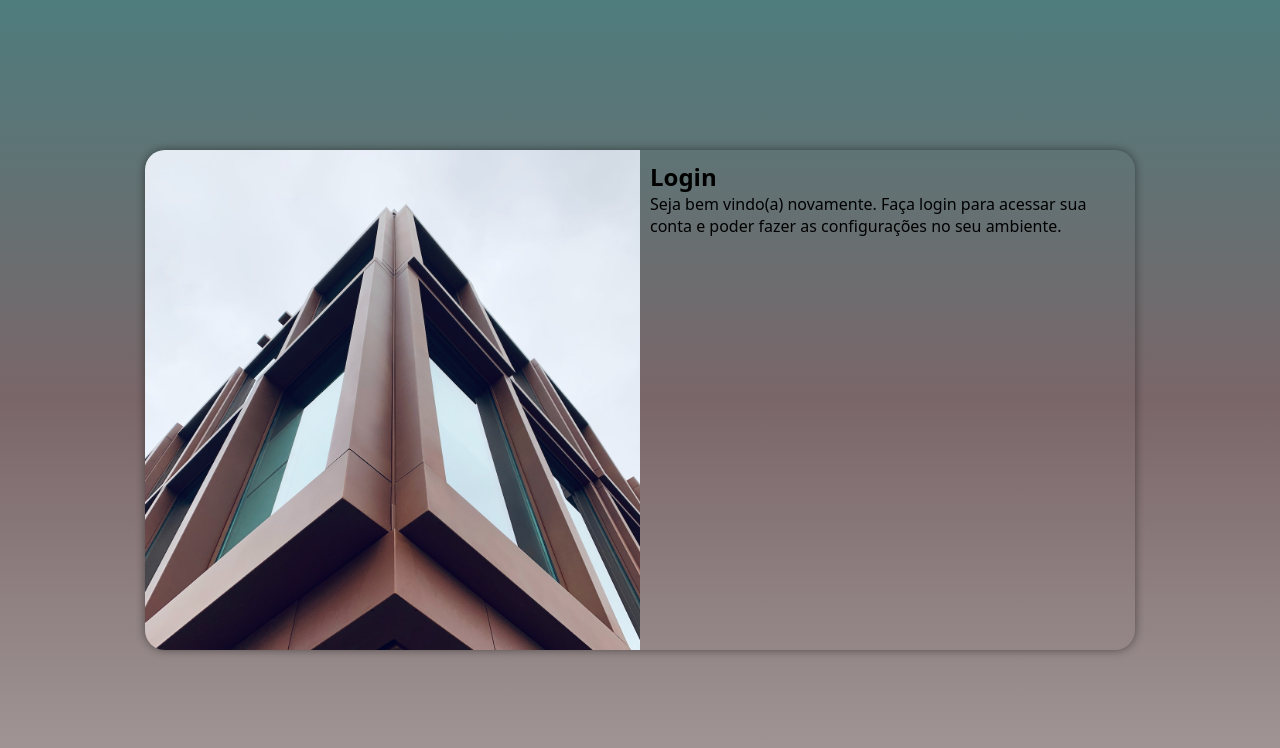
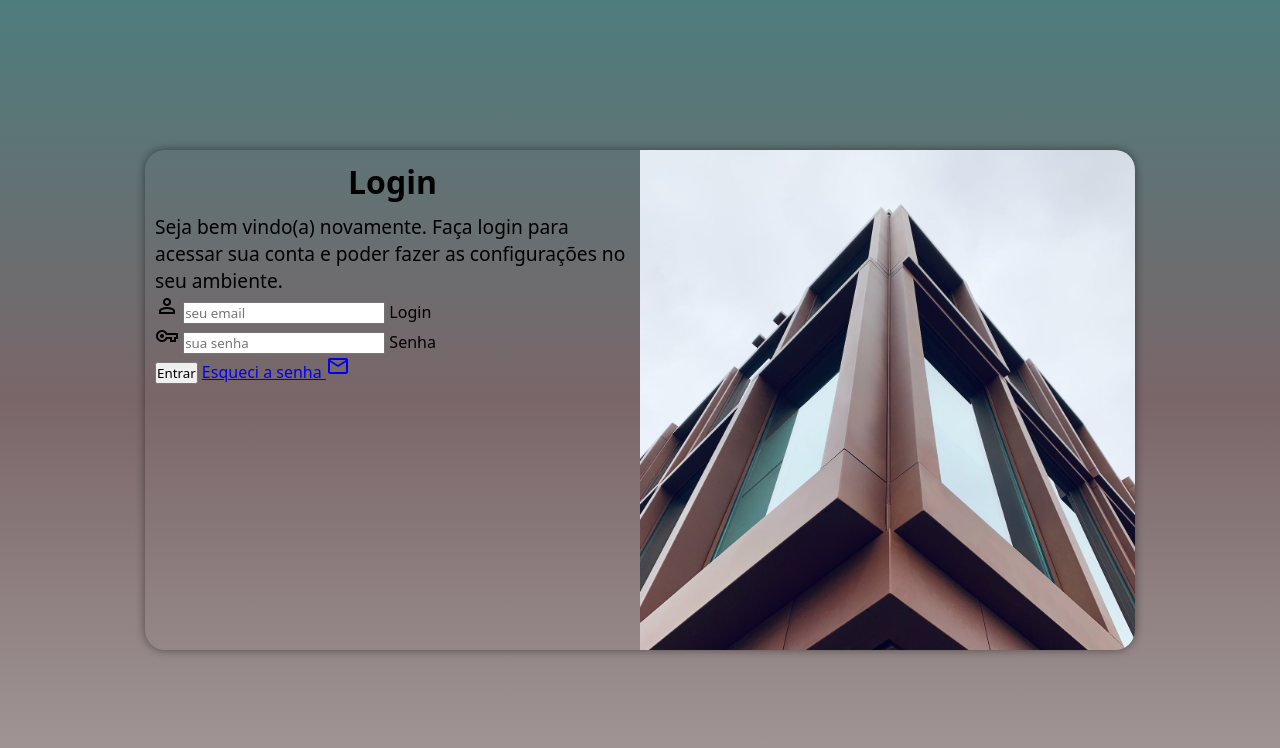
Before and after one commit to VisonaN/projeto-login, a plain HTML site: page index.html in a window 1280 px wide. Drawn offline with nearby package versions, Linux system fonts and the light colour scheme.

Commit message:
Adicionei o formulário

```diff
--- a/estilos/media-query.css
+++ b/estilos/media-query.css
@@ -31,7 +31,7 @@ Grandes telas: acima de 1200px
     }
 }
 
-@media screen and (min-width: 992px){
+@media screen and (min-width: 992px) {
 
     body {
         background-image: linear-gradient(to top, #A59B9A, #7A6669, #4E7C7D);
@@ -42,13 +42,21 @@ Grandes telas: acima de 1200px
     }
 
     section#login > div#imagem {
-        float: left;
+        float: right;
         width: 50%;
         height: 100%;
     }
 
     section#login > div#formulario {
-        float: right;
+        float: left;
         width: 50%;
     }
+
+    div#formulario > h1 {
+        font-size: 2em;
+    }
+
+    div#formulario > p {
+        font-size: 1.2em;
+    }
 }
--- a/estilos/style.css
+++ b/estilos/style.css
@@ -52,3 +52,12 @@ section#login > div#formulario {
     display: block;
     padding: 10px;
 }
+
+div#formulario > h1 {
+    text-align: center;
+    margin-bottom: 10px;
+}
+
+div#formulario > p {
+    font-size: 0.8em;
+}
--- a/index.html
+++ b/index.html
@@ -4,6 +4,7 @@
     <meta charset="UTF-8">
     <meta name="viewport" content="width=device-width, initial-scale=1.0">
     <title>Login</title>
+    <link href="https://fonts.googleapis.com/css2?family=Material+Symbols+Outlined" rel="stylesheet" />
     <link rel="stylesheet" href="estilos/style.css">
     <link rel="stylesheet" href="estilos/media-query.css">
 </head>
@@ -16,8 +17,21 @@
             <div id="formulario">
                 <h1>Login</h1>
                 <p>Seja bem vindo(a) novamente. Faça login para acessar sua conta e poder fazer as configurações no seu ambiente.</p>
-                <form action="login.php" method="post">
-
+                <form action="login.php" method="post" autocomplete="on">
+                    <div class="campo">
+                        <span class="material-symbols-outlined">person</span>
+                        <input type="email" name="login" id="ilogin" placeholder="seu email" autocomplete="email" required maxlength="30">
+                        <label for="ilogin">Login</label>
+                    </div>
+                    <div class="campo">
+                        <span class="material-symbols-outlined">vpn_key</span>
+                        <input type="password" name="senha" id="isenha" placeholder="sua senha" autocomplete="current-password" required minlength="8" maxlength="20">
+                        <label for="isenha">Senha</label>
+                    </div>
+                    <input type="submit" value="Entrar">
+                    <a href="esqueci.html">Esqueci a senha
+                        <span class="material-symbols-outlined">mail</span>
+                    </a>
                 </form>
             </div>
         </section>
```
